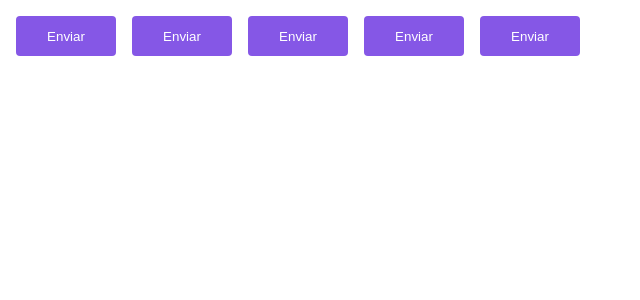
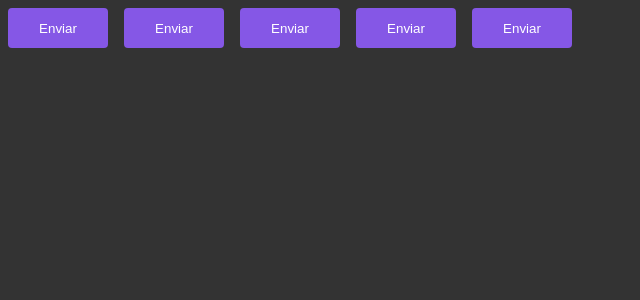
Before and after one commit to SoshiNoir/Fundamentos-do-React-02, a React (Vite) app: page / in a window 1280 px wide. Shown: the top 300 px of the page, without its empty margins (0-640 px from the left). Built offline with nearby package versions, Linux system fonts and the light colour scheme.

Commit message:
Estilos globais

```diff
--- a/src/App.tsx
+++ b/src/App.tsx
@@ -1,6 +1,7 @@
 import { ThemeProvider } from "styled-components";
 import { Button } from "./Components/Button";
 
+import { GlobalStyle } from "./styles/global";
 import { defaultTheme } from "./styles/themes/default";
 
 export function App() {
@@ -11,6 +12,8 @@ export function App() {
       <Button variant="success" />
       <Button variant="danger" />
       <Button />
+
+      <GlobalStyle />
     </ThemeProvider>
   );
 }
--- /dev/null
+++ b/src/styles/global.ts
@@ -0,0 +1,14 @@
+import { createGlobalStyle } from "styled-components";
+
+export const GlobalStyle = createGlobalStyle`
+  *{
+    margin: 0;
+    padding: 0;
+    box-sizing: border-box;
+  }
+
+  body {
+    background: #333;
+    color: #fff;
+  }
+`;
```
